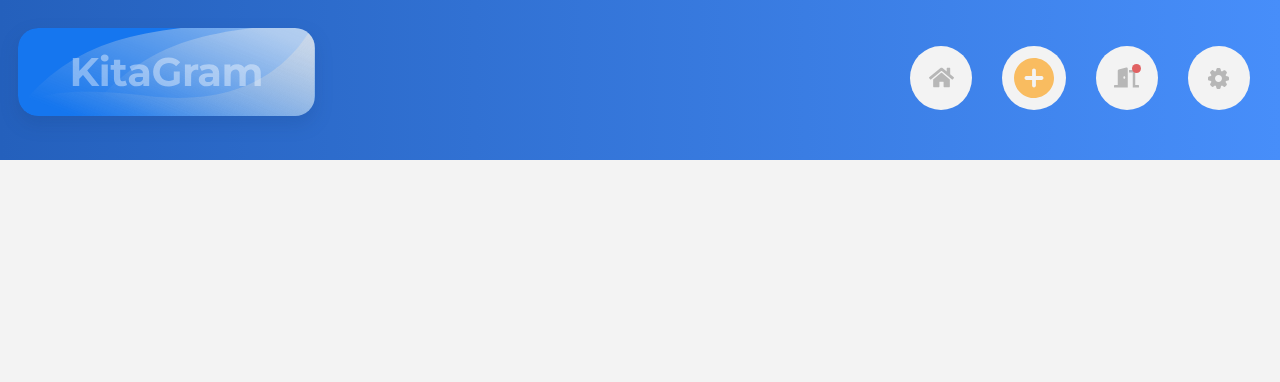
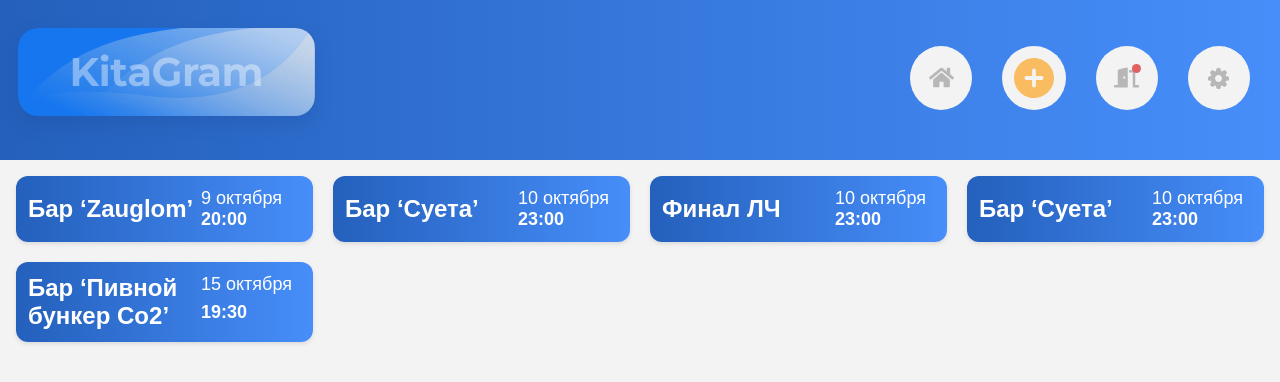
Before and after one commit to Daer0n/KitaGram, a React (Vite) app in the folder frontend/: page /home in a window 1280 px wide. Shown: the top 382 px of the page. Built offline with nearby package versions, Linux system fonts and the light colour scheme.

Commit message:
feature: room list

```diff
--- /dev/null
+++ b/frontend/src/components/RoomList/index.tsx
@@ -0,0 +1,73 @@
+// RoomsList.tsx
+import React, { useState, useEffect } from 'react';
+import { RoomsContainer, RoomItem, RoomsDataContainer, RoomTitle, RoomDetails, RoomTime } from './styled';
+import { Search } from "@components/SearchRooms"
+
+interface Room {
+  id: number;
+  title: string;
+  date: string;
+  time: string;
+}
+
+const RoomList: React.FC = () => {
+  const [rooms, setRooms] = useState<Room[]>([]);
+  const [loading, setLoading] = useState<boolean>(false);
+  const [error, setError] = useState<string | null>(null);
+  const [filteredRooms, setFilteredRooms] = useState<Room[]>(rooms);
+
+
+  // Fetch open rooms
+  useEffect(() => {
+
+    const fetchOpenRooms = async () => {
+      setLoading(true);
+      try {
+        // const response = await fetch('/opRoom/get_open_rooms');
+        // if (!response.ok) {
+        //   throw new Error('Failed to fetch rooms');
+        // }
+        // const data: Room[] = await response.json();
+        const data: Room[] = [
+          { id: 0, title: "Бар ‘Zauglom’", date: "9 октября", time: "20:00" },
+          { id: 1, title: "Бар ‘Суета’", date: "10 октября", time: "23:00" },
+          { id: 2, title: "Финал ЛЧ", date: "10 октября", time: "23:00" },
+          { id: 3, title: "Бар ‘Суета’", date: "10 октября", time: "23:00" },
+          { id: 4, title: "Бар ‘Пивной бункер Со2’", date: "15 октября", time: "19:30" },
+        ];
+        setRooms(data);
+      } catch (err: any) {
+        setError('Failed to fetch rooms');
+      } finally {
+        setLoading(false);
+      }
+    };
+
+    fetchOpenRooms();
+  }, []);
+
+
+  return (
+    <div>
+      {/* <Search onSearch={setFilteredRooms} onError={setError} /> */}
+
+      <RoomsContainer>
+        {loading && <p>Loading...</p>}
+        {error && <p style={{ color: 'red' }}>{error}</p>}
+
+        {rooms.map((room) => (
+          <RoomItem key={room.id} onClick={() => console.log(`Join room ${room.id}`)}>
+            <RoomsDataContainer>
+              <RoomTitle>{room.title}</RoomTitle>
+              <RoomDetails>{room.date}</RoomDetails>
+              <RoomTime>{room.time}</RoomTime>
+            </RoomsDataContainer>
+          </RoomItem>
+        ))}
+      </RoomsContainer>
+    </div>
+
+  );
+};
+
+export { RoomList };
--- /dev/null
+++ b/frontend/src/components/RoomList/styled.ts
@@ -0,0 +1,57 @@
+// styled.ts
+import styled from 'styled-components';
+
+8
+
+// Container for the list of rooms
+export const RoomsContainer = styled.div`
+  display: grid;
+  grid-template-columns: repeat(4, 1fr);
+  gap: 20px;
+  padding: 16px;
+  font-family: Arial, sans-serif;
+`;
+
+// Each individual room item
+export const RoomItem = styled.div`
+  display: flex;
+  flex-direction: column;
+  padding: 12px;
+  border-radius: 12px;
+  background: var(--Gradient-Linear, linear-gradient(90deg, #2460bc 0%, #478efa 100%));
+  box-shadow: 0 2px 4px rgba(0, 0, 0, 0.1);
+  gap: 20px;
+  color: #fff;
+  cursor: pointer;
+`;
+
+export const RoomsDataContainer = styled.div`
+  display: grid;
+  grid-template-columns: 1fr 1fr 1fr 100px;
+  grid-template-areas:
+  "a a a b"
+  "a a a c";
+`;
+
+// Room title styling
+export const RoomTitle = styled.span`
+  grid-area: a;
+  display: flex;
+
+  align-items: center;
+  font-size: 24px;
+  font-weight: bold;
+
+`;
+
+
+export const RoomDetails = styled.div`
+  grid-area: b;
+  font-size: 18px;
+`;
+
+export const RoomTime = styled.div`
+  font-size: 18px;
+  font-weight: bold;
+  grid-area: c;
+`;
--- /dev/null
+++ b/frontend/src/components/RoomList/test.css
@@ -0,0 +1,3 @@
+.test {
+    cursor: pointer;
+}
--- /dev/null
+++ b/frontend/src/components/SearchRooms/index.tsx
@@ -0,0 +1,55 @@
+import React, { useState } from 'react';
+import { SearchInput } from './styled';
+
+interface Room {
+  id: number;
+  title: string;
+  date: string;
+  time: string;
+}
+
+interface SearchProps {
+  onSearch: (filteredData: any[]) => void;
+  onError: (error: any) => void;
+}
+
+const Search: React.FC<SearchProps> = ({ onSearch, onError }) => {
+  const [query, setQuery] = useState('');
+
+  const handleSearch = (e: React.ChangeEvent<HTMLInputElement>) => {
+    const searchQuery = e.target.value;
+    setQuery(searchQuery);
+    fetchRoomsByName(searchQuery);
+  };
+
+  const fetchRoomsByName = async (name: string): Promise<void> => {
+    try {
+      const response = await fetch('/opRoom/get_open_rooms_by_name', {
+        method: 'POST',
+        headers: {
+          'Content-Type': 'application/json',
+        },
+        body: JSON.stringify(name),
+      });
+      onSearch(await response.json());
+    } catch (err) {
+      console.error('Error fetching rooms by name:', err);
+      onError('Failed to fetch rooms by name.');
+    } finally {
+
+    }
+  };
+
+  return (
+    <div>
+      <SearchInput
+        type="text"
+        value={query}
+        onChange={handleSearch}
+        placeholder="Search by room title..."
+      />
+    </div>
+  );
+};
+
+export default Search;
--- /dev/null
+++ b/frontend/src/components/SearchRooms/styled.ts
@@ -0,0 +1,11 @@
+import styled from 'styled-components';
+
+export const SearchInput = styled.input`
+  padding: 8px;
+  font-size: 16px;
+  margin: 20px 0;
+  width: 100%;
+  max-width: 400px;
+  border: 1px solid #ccc;
+  border-radius: 5px;
+`;
--- a/frontend/src/pages/Home/index.tsx
+++ b/frontend/src/pages/Home/index.tsx
@@ -1,10 +1,16 @@
-import { Container } from './styled';
-import { Header } from '@components/Header';
+// Home.tsx
+import { Container } from './styled'; // Styled Container
+import { Header } from '@components/Header'; // Assuming Header component is in @components/Headerim
+import { RoomList } from '@components/RoomList';
 
 export const Home = () => {
-    return (
-        <Container>
-            <Header />
-        </Container>
-    );
+  return (
+    <Container>
+      {/* Header Component */}
+      <Header />
+
+      {/* Rooms List Component */}
+      <RoomList />
+    </Container>
+  );
 };
```
